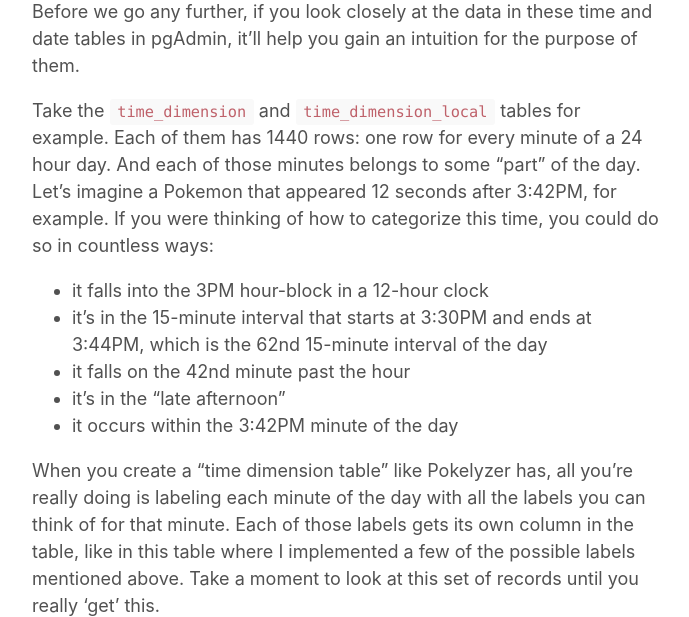
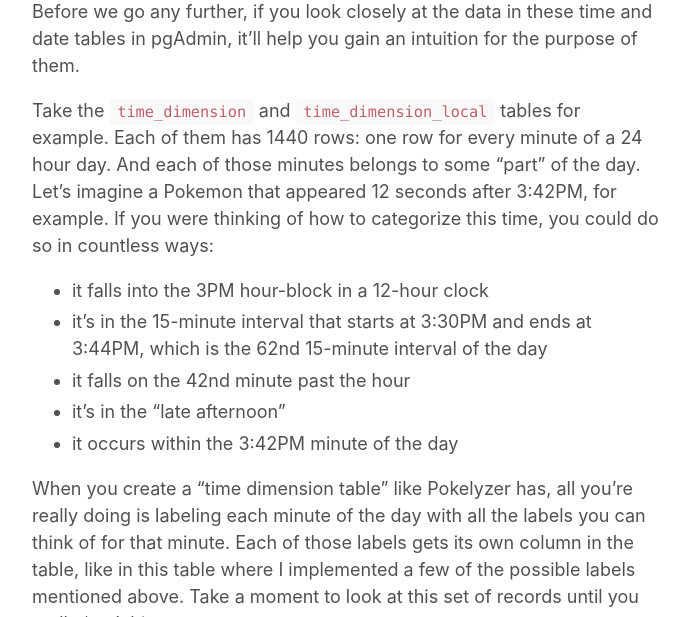
Before and after one commit to Brideau/whackdata, a Jekyll site: the page built from index.html, in a window 1280 px wide. Shown: the part 1564-2181 px from the top of the page, without its empty margins (293-982 px from the left). Built offline with Jekyll 4.4.1, drawn with Linux system fonts in a browser that asks for light colours; the list of posts is cut into pages by our own code; grey boxes are pictures that could not be loaded.

Commit message:
li's should have a bit more space between them, but only in posts

```diff
--- a/_sass/_posts.scss
+++ b/_sass/_posts.scss
@@ -6,6 +6,10 @@
 .page,
 .post {
   margin-bottom: 4em;
+
+  li + li {
+    margin-top: .25rem;
+  }
 }
 
 // Blog post or page title
```
